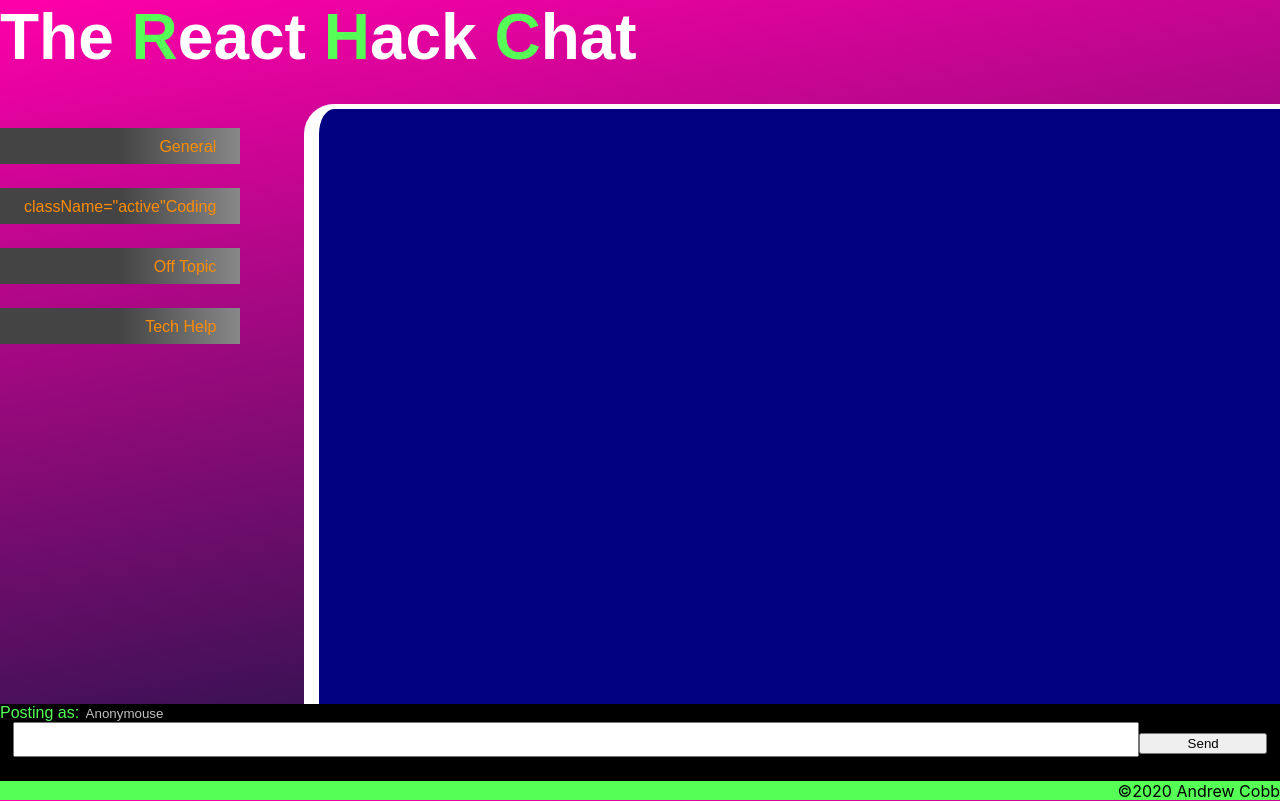
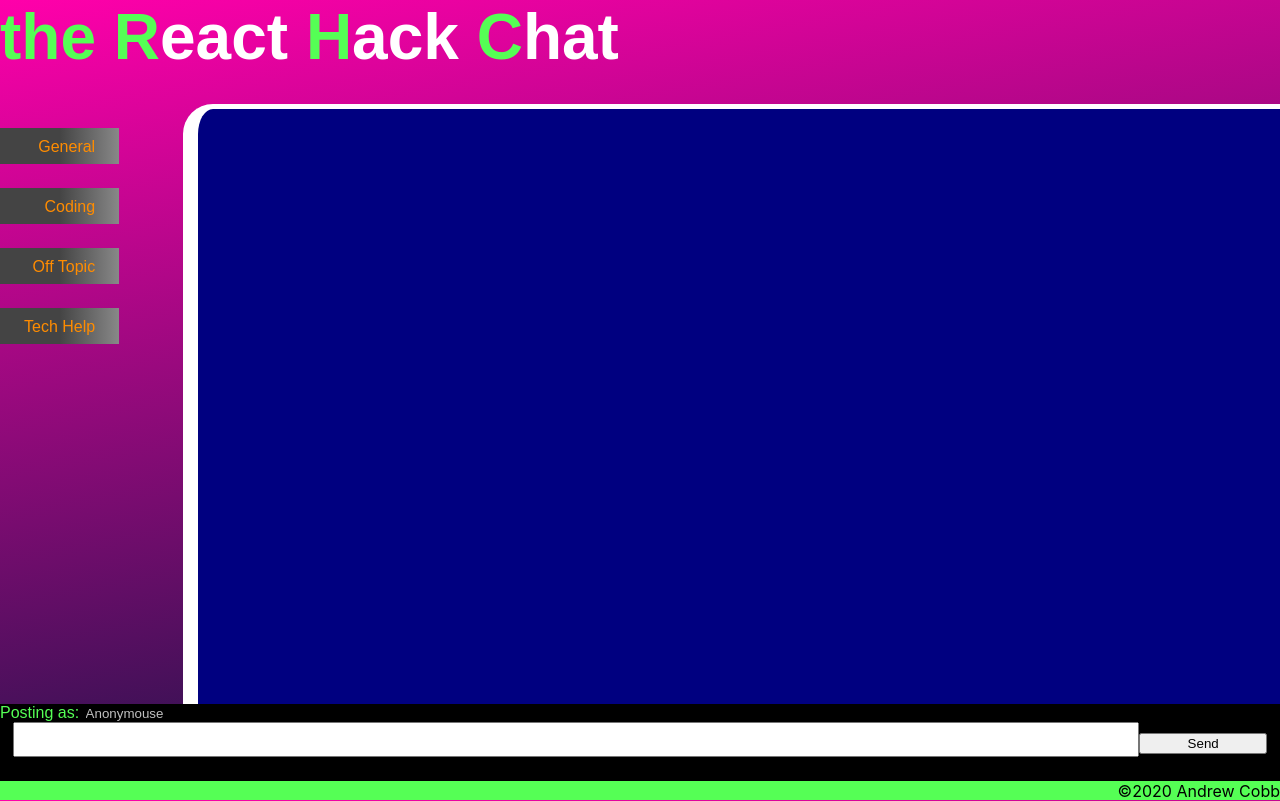
Before and after one commit to AB-Cobb/super-chat, a React (Create React App) app in the folder client/: page / in a window 1280 px wide. Built offline with nearby package versions, Linux system fonts and the light colour scheme; the HTML template or start-up script is replaced by a standard one.

Commit message:
heroku is a nightmare

```diff
--- a/client/src/pages/chat.tsx
+++ b/client/src/pages/chat.tsx
@@ -10,7 +10,7 @@ export class Title extends Component {
     render () {
         return (
             <header>
-                <h1>The <span id="green">R</span>eact <span id="green">H</span>ack <span id="green">C</span>hat</h1>
+                <h1><span id="green">the R</span>eact <span id="green">H</span>ack <span id="green">C</span>hat</h1>
             </header>
         )
     }
@@ -28,7 +28,7 @@ class Roomnav extends Component {
             <aside>
                 <ul className="rm-links" >
                     <li><a>General</a></li>
-                    <li><a> className="active"Coding</a ></li>
+                    <li><a className="active">Coding</a ></li>
                     <li><a>Off Topic</a ></li>
                     <li><a>Tech Help</a></li>
                 </ul>
```
